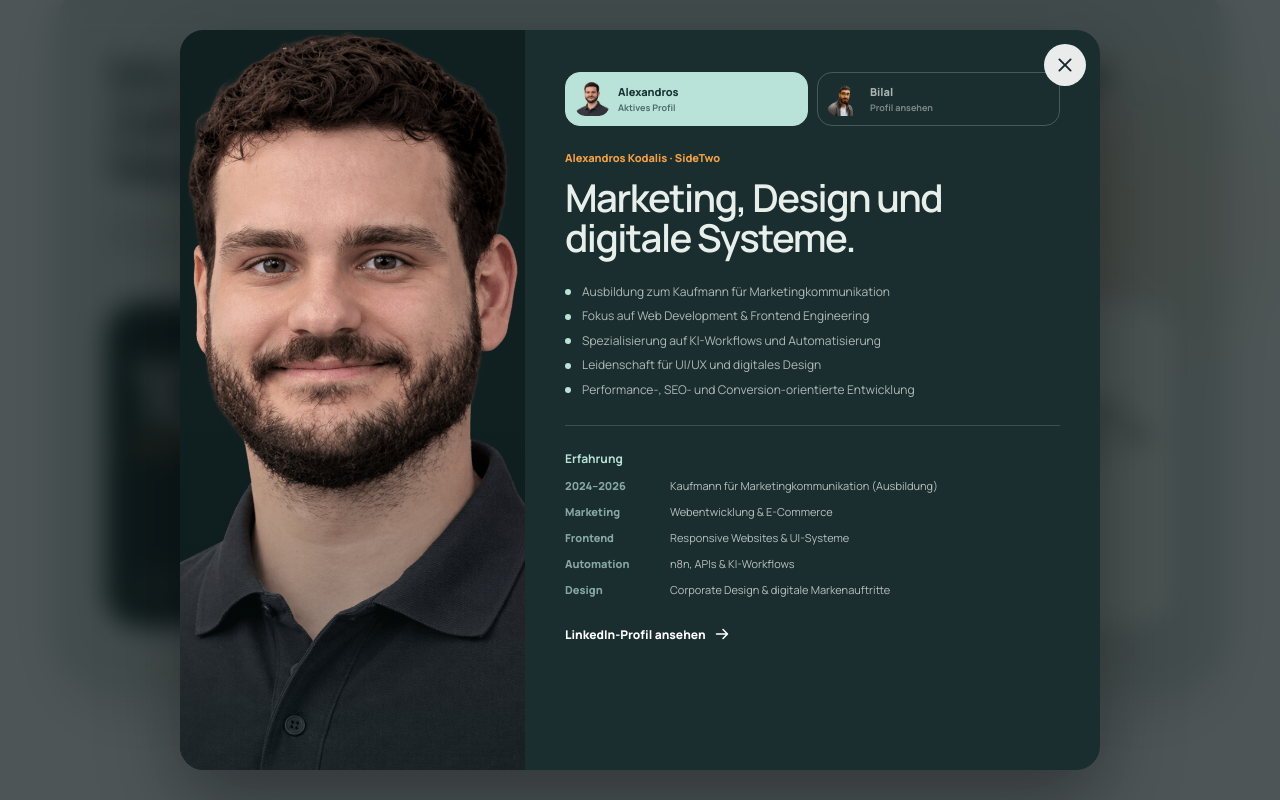
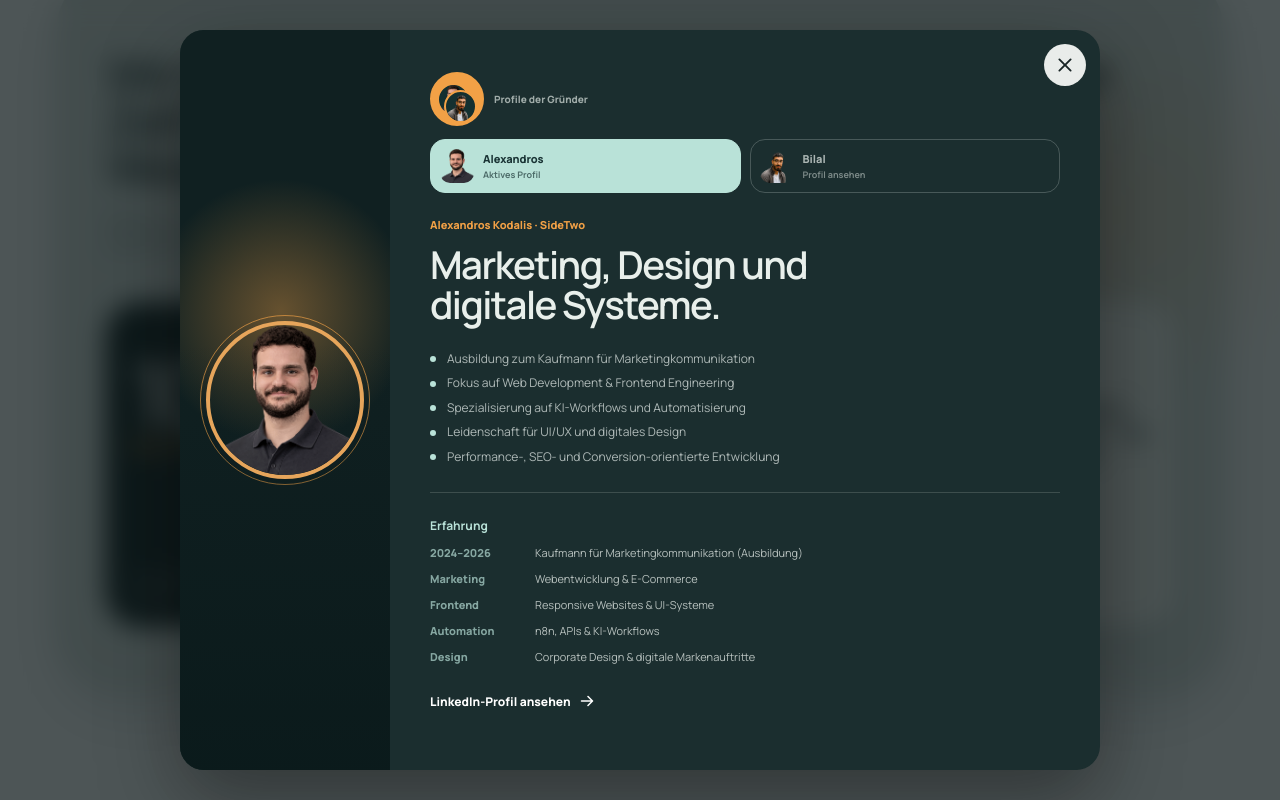
Before and after one commit to Ak-learn-code/new-homepage, a React (Vite) app: page / in a window 1280 px wide. Both pictures are taken after a click on the button "Profile von Alexandros Kodalis und Bilal Altuntas öffnen". Shown: the part 885-1685 px from the top of the page. Built offline with nearby package versions, Linux system fonts and the light colour scheme.

Commit message:
Refine founder dialog and contact progress

```diff
--- a/src/main.jsx
+++ b/src/main.jsx
@@ -398,6 +398,7 @@ function StudioImpact() {
             <div className="team-modal-portrait"><img src={asset(founder.portrait)} alt={founder.name} /></div>
             <div className="team-modal-copy">
               <div className="team-modal-tabs" role="tablist" aria-label="Profile der Gründer">
+                <div className="team-profile-orbit" aria-hidden="true"><span><img src={asset('assets/people/alex-kodalis.png')} alt="" /><img src={asset('assets/people/bilal-altuntas.png')} alt="" /></span></div>
                 {Object.entries(founderProfiles).map(([key, item]) => <button key={key} type="button" role="tab" aria-selected={activeFounder === key} onClick={() => setActiveFounder(key)}><img src={asset(item.portrait)} alt="" /><span>{item.name.split(' ')[0]}<small>{activeFounder === key ? 'Aktives Profil' : 'Profil ansehen'}</small></span></button>)}
               </div>
               <p>{founder.name} · SideTwo</p>
@@ -744,7 +745,7 @@ function Contact() {
         </div>
         <div className="project-start-form-wrap">
           <form className="project-start-form" onSubmit={(event) => { event.preventDefault(); if (step === 1) setStep(2); else setNotice(true) }}>
-            <div className="project-start-progress"><div><span>Schritt {step} von 2</span><strong>{step === 1 ? 'Leistung auswählen' : 'Kontakt teilen'}</strong></div><small>Dauert ungefähr 60 Sekunden</small></div>
+            <div className="project-start-progress"><div><span>Schritt {step} von 2</span><strong>{step === 1 ? 'Leistung auswählen' : 'Kontakt teilen'}</strong></div></div>
             {step === 1 ? (
               <fieldset className="project-service-choices">
                 <legend>Wobei können wir euch unterstützen?</legend>
--- a/src/styles.css
+++ b/src/styles.css
@@ -2008,6 +2008,18 @@ input { caret-color: var(--accent); }
 .team-modal-tabs span { min-width: 0; display: grid; gap: 2px; }
 .team-modal-tabs small { color: currentColor; opacity: .68; font-size: 9px; font-weight: 650; }
 
+/* The profile selection echoes the compact founder card instead of enlarging faces. */
+.team-modal { grid-template-columns: 210px minmax(0, 1.25fr); }
+.team-modal-portrait { min-height: 0; display: grid; place-items: center; padding: 26px; background: radial-gradient(circle at 48% 38%, rgba(242,161,70,.38), transparent 28%), #102021; }
+.team-modal-portrait::before { content: ''; width: 168px; height: 168px; position: absolute; border: 1px solid rgba(242,161,70,.66); border-radius: 50%; }
+.team-modal-portrait::after { inset: 0; background: linear-gradient(0deg, rgba(8,23,24,.64), transparent 58%); }
+.team-modal-portrait img { width: 158px; height: 158px; position: relative; z-index: 1; border: 4px solid #f2a146; border-radius: 50%; object-fit: cover; object-position: center top; }
+.team-profile-orbit { grid-column: 1 / -1; display: flex; align-items: center; gap: 10px; margin-bottom: 4px; color: rgba(232,239,235,.65); font-size: 10px; font-weight: 750; }
+.team-profile-orbit::after { content: 'Profile der Gründer'; }
+.team-profile-orbit > span { width: 54px; height: 54px; position: relative; display: block; border: 3px solid #f2a146; border-radius: 50%; background: #f2a146; }
+.team-profile-orbit img { width: 33px; height: 33px; position: absolute; top: 8px; object-fit: cover; border: 2px solid #f2a146; border-radius: 50%; background: #143030; }.team-profile-orbit img:first-child { left: 4px; }.team-profile-orbit img:last-child { right: 4px; top: 15px; }
+@media (max-width: 800px) { .team-modal { grid-template-columns: 1fr; }.team-modal-portrait { height: 184px; padding: 18px; }.team-modal-portrait::before { width: 132px; height: 132px; }.team-modal-portrait img { width: 124px; height: 124px; }.team-profile-orbit { margin-bottom: 2px; } }
+
 /* Footer: a composed studio close, inspired by the reference's split hierarchy. */
 .footer { height: auto; display: block; margin: 18px clamp(18px, 3vw, 42px); padding: 0; overflow: hidden; border: 1px solid rgba(185,226,216,.12); border-radius: 34px; color: #eff4f1; background: radial-gradient(circle at 87% 100%, rgba(242,161,70,.14), transparent 34%), radial-gradient(circle at 9% 7%, rgba(8,127,118,.34), transparent 38%), #102727; box-shadow: 0 24px 52px rgba(4,27,27,.18); }
 .footer-inner { max-width: 1260px; display: grid; grid-template-columns: minmax(280px, 1.55fr) repeat(3, minmax(125px, .72fr)); gap: clamp(26px, 5vw, 78px); padding: 68px clamp(28px, 5vw, 78px) 58px; margin: 0 auto; }
```
